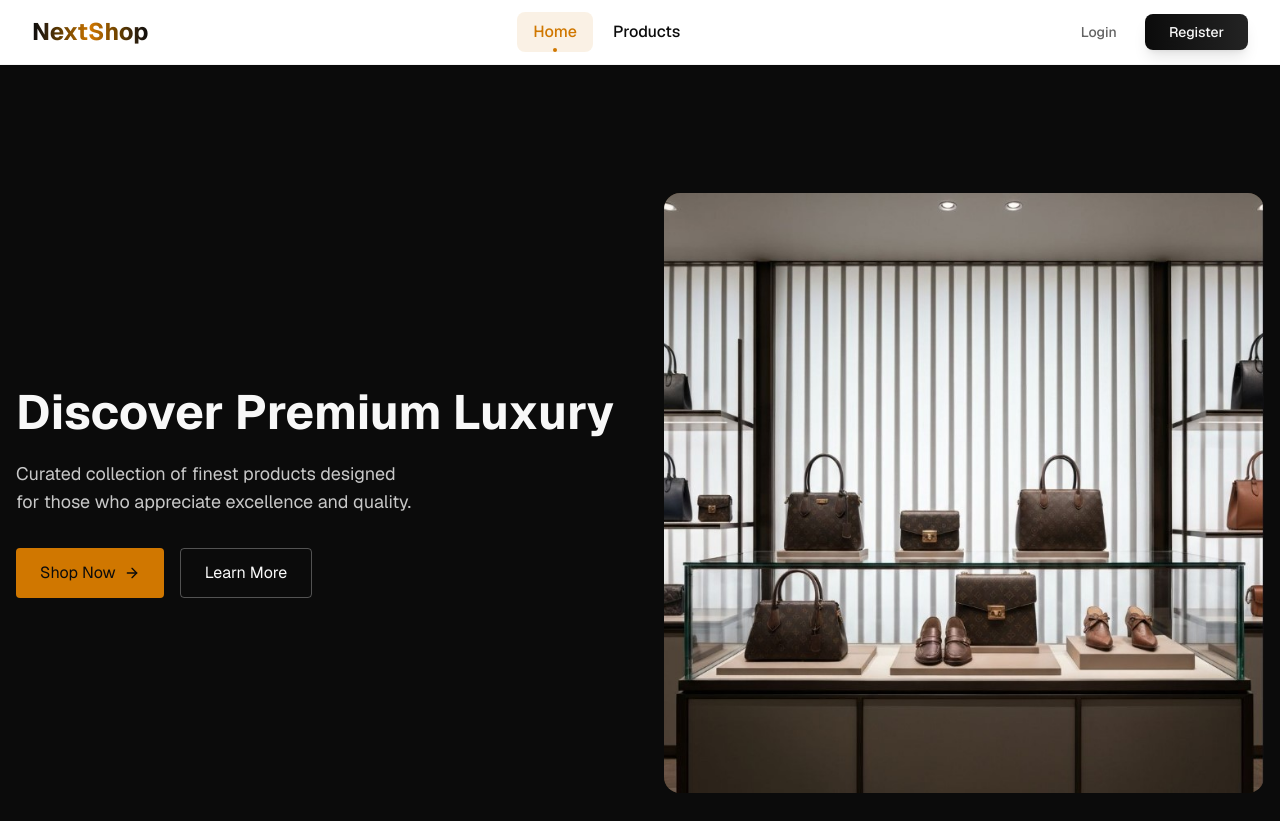
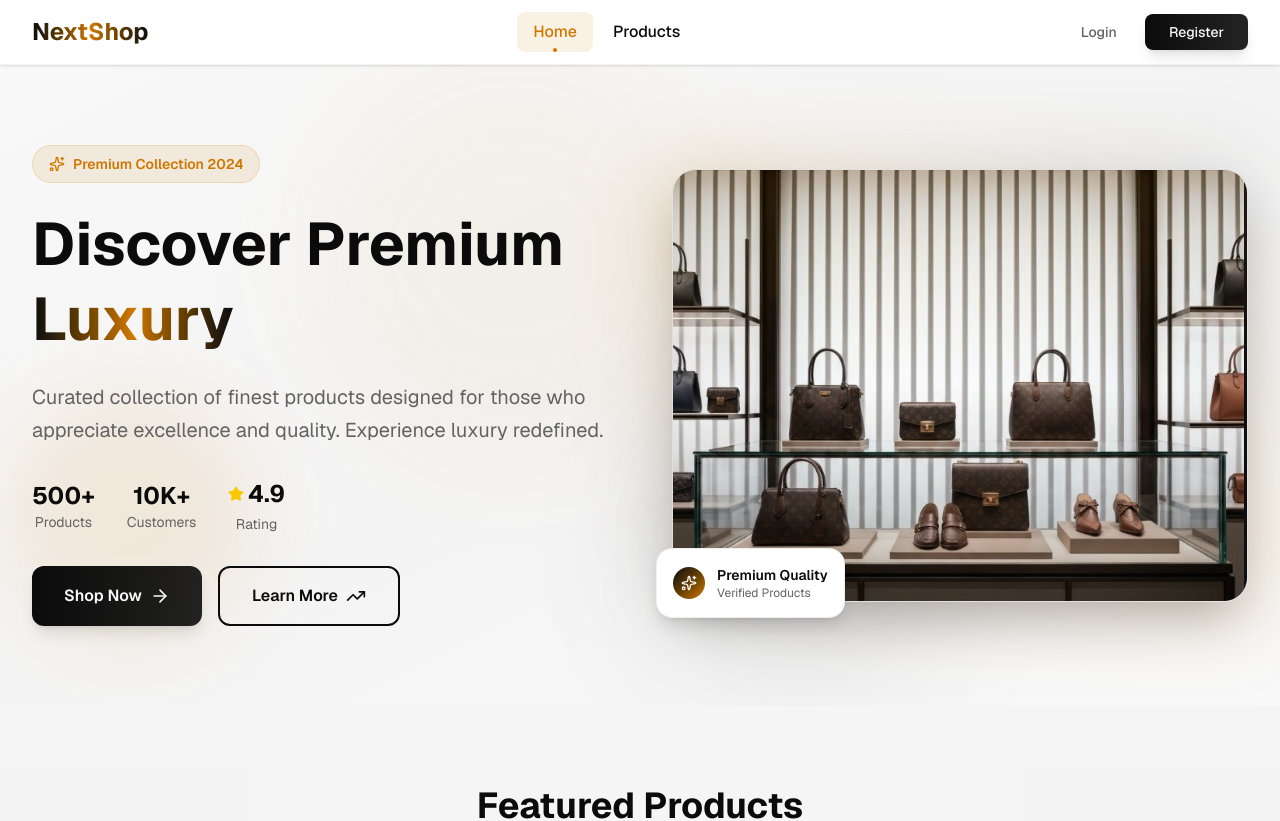
Before and after one commit to Shajidaa/next-shop, a Next.js app: page / in a window 1280 px wide. Shown: the top 821 px of the page. Built offline with nearby package versions, Linux system fonts and the light colour scheme; no server answers.

Commit message:
upate the hero section ui

```diff
--- a/src/components/HeroSection.jsx
+++ b/src/components/HeroSection.jsx
@@ -1,49 +1,119 @@
-import { ArrowRight } from "lucide-react";
+import { ArrowRight, Sparkles, Star, TrendingUp } from "lucide-react";
 import Link from "next/link";
 import React from "react";
 
 const HeroSection = () => {
   return (
-    <div>
+    <div className="relative overflow-hidden">
+      {/* Background Elements */}
+      <div className="absolute inset-0 bg-gradient-to-br from-background via-muted/20 to-background"></div>
+      <div className="absolute top-0 left-1/4 w-96 h-96 bg-accent/5 rounded-full blur-3xl"></div>
+      <div className="absolute bottom-0 right-1/4 w-80 h-80 bg-primary/5 rounded-full blur-3xl"></div>
+      <div className="absolute top-1/2 left-0 w-64 h-64 bg-accent/10 rounded-full blur-2xl"></div>
+
       {/* Hero Section */}
-      <section className="relative bg-primary text-primary-foreground py-20 md:py-32">
-        <div className="max-w-7xl mx-auto px-4">
-          <div className="grid grid-cols-1 md:grid-cols-2 gap-12 items-center">
-            <div>
-              <h1 className="text-4xl md:text-5xl font-bold mb-6 text-balance">
-                Discover Premium Luxury
+      <section className="relative py-10 md:py-15 lg:py-20">
+        <div className="max-w-7xl mx-auto px-4 sm:px-6 lg:px-8">
+          <div className="grid grid-cols-1 lg:grid-cols-2 gap-12 lg:gap-16 items-center">
+            {/* Content */}
+            <div className="relative z-10">
+              {/* Badge */}
+              <div className="inline-flex items-center gap-2 px-4 py-2 bg-accent/10 border border-accent/20 rounded-full text-accent font-semibold text-sm mb-6 animate-in slide-in-from-left-5 duration-700">
+                <Sparkles className="w-4 h-4" />
+                Premium Collection 2024
+              </div>
+
+              {/* Main Heading */}
+              <h1 className="text-4xl md:text-5xl lg:text-6xl font-bold text-foreground mb-6 leading-tight animate-in slide-in-from-left-5 duration-700 delay-100">
+                Discover Premium{" "}
+                <span className="bg-gradient-to-r from-primary via-accent to-primary bg-clip-text text-transparent">
+                  Luxury
+                </span>
               </h1>
-              <p className="text-lg text-primary-foreground/80 mb-8 text-balance">
+
+              {/* Description */}
+              <p className="text-lg md:text-xl text-muted-foreground mb-8 leading-relaxed max-w-xl animate-in slide-in-from-left-5 duration-700 delay-200">
                 Curated collection of finest products designed for those who
-                appreciate excellence and quality.
+                appreciate excellence and quality. Experience luxury redefined.
               </p>
-              <div className="flex gap-4">
+
+              {/* Stats */}
+              <div className="flex items-center gap-8 mb-8 animate-in slide-in-from-left-5 duration-700 delay-300">
+                <div className="text-center">
+                  <div className="text-2xl font-bold text-foreground">500+</div>
+                  <div className="text-sm text-muted-foreground">Products</div>
+                </div>
+                <div className="text-center">
+                  <div className="text-2xl font-bold text-foreground">10K+</div>
+                  <div className="text-sm text-muted-foreground">Customers</div>
+                </div>
+                <div className="text-center">
+                  <div className="flex items-center gap-1 justify-center mb-1">
+                    <Star className="w-4 h-4 text-yellow-400 fill-current" />
+                    <span className="text-2xl font-bold text-foreground">4.9</span>
+                  </div>
+                  <div className="text-sm text-muted-foreground">Rating</div>
+                </div>
+              </div>
+
+              {/* CTA Buttons */}
+              <div className="flex flex-col sm:flex-row gap-4 animate-in slide-in-from-left-5 duration-700 delay-400">
                 <Link
                   href="/products"
-                  className="inline-flex items-center gap-2 px-6 py-3 bg-accent hover:bg-accent/90 text-accent-foreground rounded transition-colors"
+                  className="group inline-flex items-center justify-center gap-2 px-8 py-4 bg-gradient-to-r from-primary to-primary/90 hover:from-primary/90 hover:to-primary text-primary-foreground font-semibold rounded-xl transition-all duration-200 shadow-lg hover:shadow-xl active:scale-[0.98]"
                 >
                   Shop Now
-                  <ArrowRight className="w-4 h-4" />
+                  <ArrowRight className="w-5 h-5 group-hover:translate-x-1 transition-transform" />
                 </Link>
                 <Link
                   href="#features"
-                  className="inline-flex items-center gap-2 px-6 py-3 border border-primary-foreground/30 text-primary-foreground hover:bg-primary-foreground/10 rounded transition-colors"
+                  className="group inline-flex items-center justify-center gap-2 px-8 py-4 border-2 border-primary text-primary hover:bg-primary hover:text-primary-foreground font-semibold rounded-xl transition-all duration-200"
                 >
                   Learn More
+                  <TrendingUp className="w-5 h-5 group-hover:scale-110 transition-transform" />
                 </Link>
               </div>
             </div>
-            <div className="relative">
-              <div className="bg-gradient-to-br from-accent/20 to-accent/10 rounded-2xl aspect-square flex items-center justify-center">
-                <img
-                  src="/luxury-product-showcase.jpg"
-                  alt="Premium product collection"
-                  className="w-full h-full object-cover rounded-2xl"
-                />
+
+            {/* Image/Visual */}
+            <div className="relative animate-in slide-in-from-right-5 duration-700 delay-500">
+              {/* Main Image Container */}
+              <div className="relative">
+                {/* Background Glow */}
+                <div className="absolute inset-0 bg-gradient-to-br from-accent/20 via-primary/10 to-accent/20 rounded-3xl blur-2xl scale-105"></div>
+
+                {/* Image */}
+                <div className="relative bg-gradient-to-br from-muted/50 to-muted/20 rounded-3xl overflow-hidden border border-border/50 shadow-2xl">
+                  <div className="aspect-[4/3] flex items-center justify-center relative">
+                    <img
+                      src="/luxury-product-showcase.jpg"
+                      alt="Premium product collection"
+                      className="w-full h-full object-cover"
+                    />
+                    {/* Overlay */}
+                    <div className="absolute inset-0 bg-gradient-to-t from-primary/20 via-transparent to-accent/10"></div>
+                  </div>
+                </div>
+
+
+
+                <div className="absolute -bottom-4 -left-4 bg-card border border-border/50 rounded-2xl p-4 shadow-lg backdrop-blur-sm">
+                  <div className="flex items-center gap-3">
+                    <div className="w-8 h-8 bg-gradient-to-br from-primary to-accent rounded-full flex items-center justify-center">
+                      <Sparkles className="w-4 h-4 text-primary-foreground" />
+                    </div>
+                    <div>
+                      <div className="text-sm font-semibold text-foreground">Premium Quality</div>
+                      <div className="text-xs text-muted-foreground">Verified Products</div>
+                    </div>
+                  </div>
+                </div>
               </div>
             </div>
           </div>
         </div>
+
+
       </section>
     </div>
   );
```
